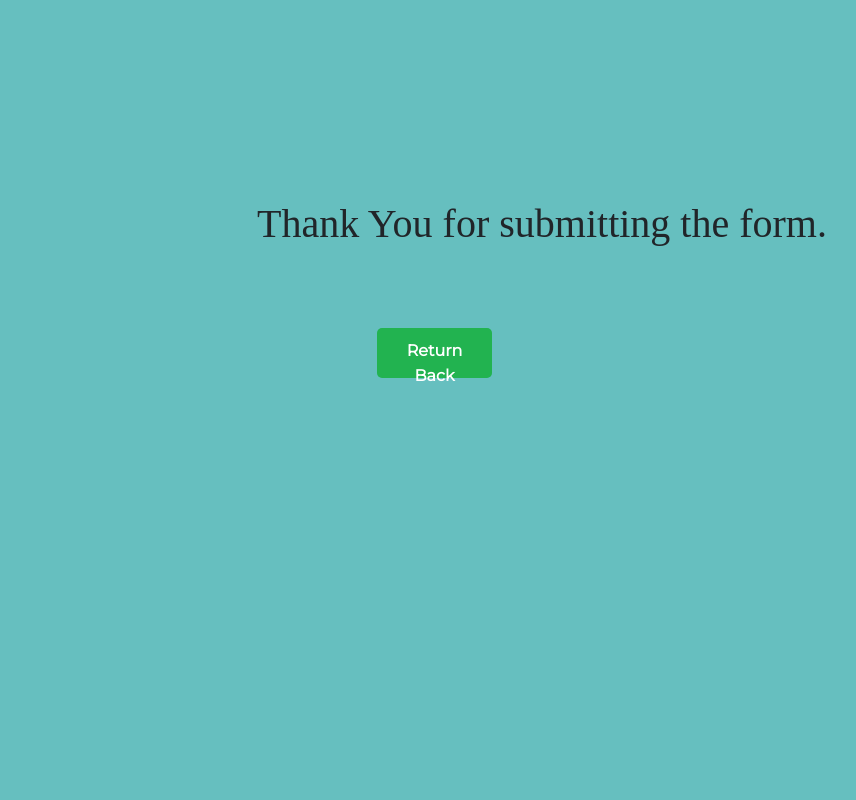
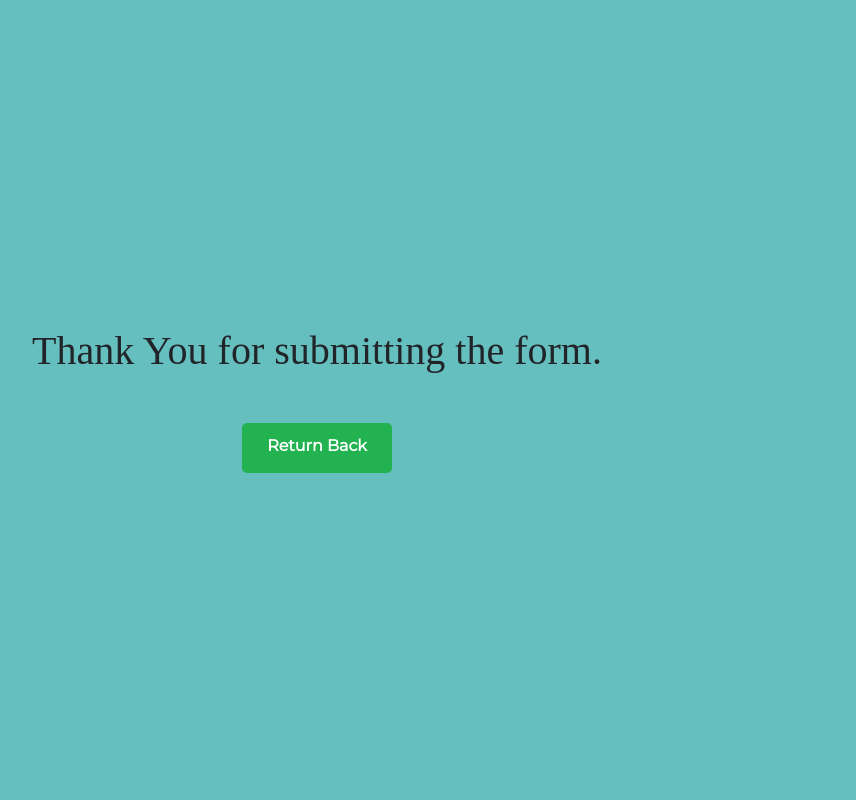
Before and after one commit to Tejaswikoya/MWebsite, a Flask app: template templates/submission.html in a window 1280 px wide. Shown: the whole page, without its empty margins (323-1179 px from the left). Run offline with Flask 3, Linux system fonts and the light colour scheme; the template is opened without the code that fills it, so the values that code supplies are empty; parts of the project's set-up code (start-up, migrations or seed data) failed here and were passed over; some libraries are stand-ins or nearby versions.

Commit message:
feat: ✨complete version 1

```diff
--- a/templates/submission.html
+++ b/templates/submission.html
@@ -30,19 +30,10 @@
 </head>
 <!-- some CSS styling changes and overrides -->
 <style>
-    h1 {
-        margin-left: 450px;
-        margin-top: 200px;
-    }
-
-    a {
-        margin-left: 700px;
-    }
-
     .button {
+        width: 150px;
         color: white;
         display: block;
-        width: 115px;
         height: 50px;
         background: #22b350;
         padding: 10px;
@@ -50,6 +41,7 @@
         border-radius: 5px;
         font-weight: bold;
         line-height: 25px;
+        margin-top: 40px;
     }
 
     body {
@@ -58,11 +50,11 @@
 </style>
 
 <body>
-    <h1>Thank You for submitting the form.</h1>
-    <br>
-    <br>
-    <br>
-    <a type="button" class="button" href="/student">Return Back</a>
+    <div style="height: 100vh; width: 100vw; display: flex; justify-content: center; align-items: center; flex-direction: column;">
+        <h1>Thank You for submitting the form.</h1>
+        <a type="button" class="button" href="/student">Return Back</a>
+    </div>
+
 
 </body>
 
```
